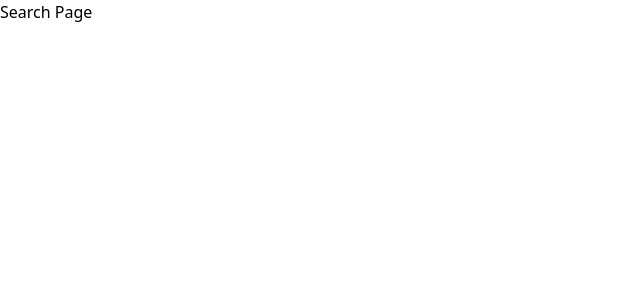
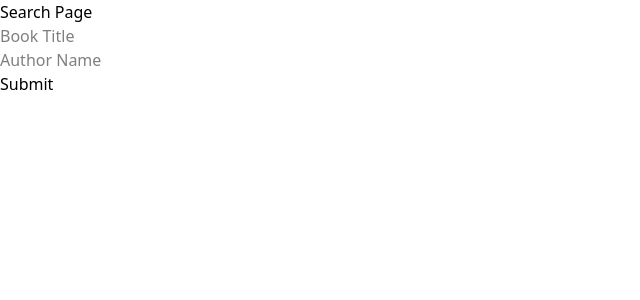
Before and after one commit to github-bdem/BookBuddy, a React (Vite) app: page /search in a window 1280 px wide. Shown: the top 300 px of the page, without its empty margins (0-640 px from the left). Built offline with nearby package versions, Linux system fonts and the light colour scheme.

Commit message:
oops used zod instead of default react, reverting

```diff
--- a/package.json
+++ b/package.json
@@ -16,16 +16,19 @@
         "test-with-ui": "vitest --ui"
     },
     "dependencies": {
+        "@hookform/resolvers": "^5.2.1",
         "@tailwindcss/vite": "^4.0.1",
         "@types/node": "^22.12.0",
         "eslint-plugin-react": "^7.37.4",
         "path": "^0.12.7",
         "react": "^18.3.1",
         "react-dom": "^18.3.1",
+        "react-hook-form": "^7.62.0",
         "react-icons": "^5.4.0",
         "react-router-dom": "^7.8.1",
         "tailwindcss": "^4.0.1",
-        "vite-tsconfig-paths": "^5.1.4"
+        "vite-tsconfig-paths": "^5.1.4",
+        "zod": "^4.0.17"
     },
     "devDependencies": {
         "@eslint/js": "^9.17.0",
--- a/src/pages/Search.tsx
+++ b/src/pages/Search.tsx
@@ -1,7 +1,77 @@
+import { useForm } from "react-hook-form";
+import { zodResolver } from "@hookform/resolvers/zod";
+import { z } from "zod";
+
+const bookSearchFormSchema = z.object({
+    q: z.string(),
+    author: z.string(),
+});
+
+type BookSearchFormData = z.infer<typeof bookSearchFormSchema>;
+
 function SearchPage() {
+    const {
+        register,
+        handleSubmit,
+        formState: { errors, isSubmitting },
+    } = useForm<BookSearchFormData>({
+        resolver: zodResolver(bookSearchFormSchema),
+    });
+
+    const constructSearchUrl = (formData: BookSearchFormData) => {
+        const filtered = Object.fromEntries(
+            Object.entries(formData)
+                .filter(([_, value]) => value != null && value !== "")
+                .map(([key, value]) => [key, String(value)]),
+        );
+
+        const searchParams = new URLSearchParams(filtered);
+
+        return `https://openlibrary.org/search.json?${searchParams}`;
+    };
+
+    const onSubmit = async (formData: BookSearchFormData) => {
+        console.log(formData);
+
+        const searchUrl = constructSearchUrl(formData);
+        const response = await fetch(searchUrl);
+
+        let results = {};
+        try {
+            results = (await response.json()) as string;
+        } catch (e) {
+            console.error(e);
+        }
+
+        console.log(results);
+    };
+
     return (
         <div>
             <h1>Search Page</h1>
+            <div>
+                <form onSubmit={handleSubmit(onSubmit)}>
+                    <div>
+                        <input
+                            {...register("q")}
+                            type="text"
+                            placeholder="Book Title"
+                        />
+                        {errors.q && <span>{errors.q.message}</span>}
+                    </div>
+                    <div>
+                        <input
+                            {...register("author")}
+                            type="text"
+                            placeholder="Author Name"
+                        />
+                        {errors.author && <span>{errors.author.message}</span>}
+                    </div>
+                    <button type="submit" disabled={isSubmitting}>
+                        {isSubmitting ? "Submitting..." : "Submit"}
+                    </button>
+                </form>
+            </div>
         </div>
     );
 }
```
Also changed, not shown: 1 other file (tests, documents, lock files or other folders).
